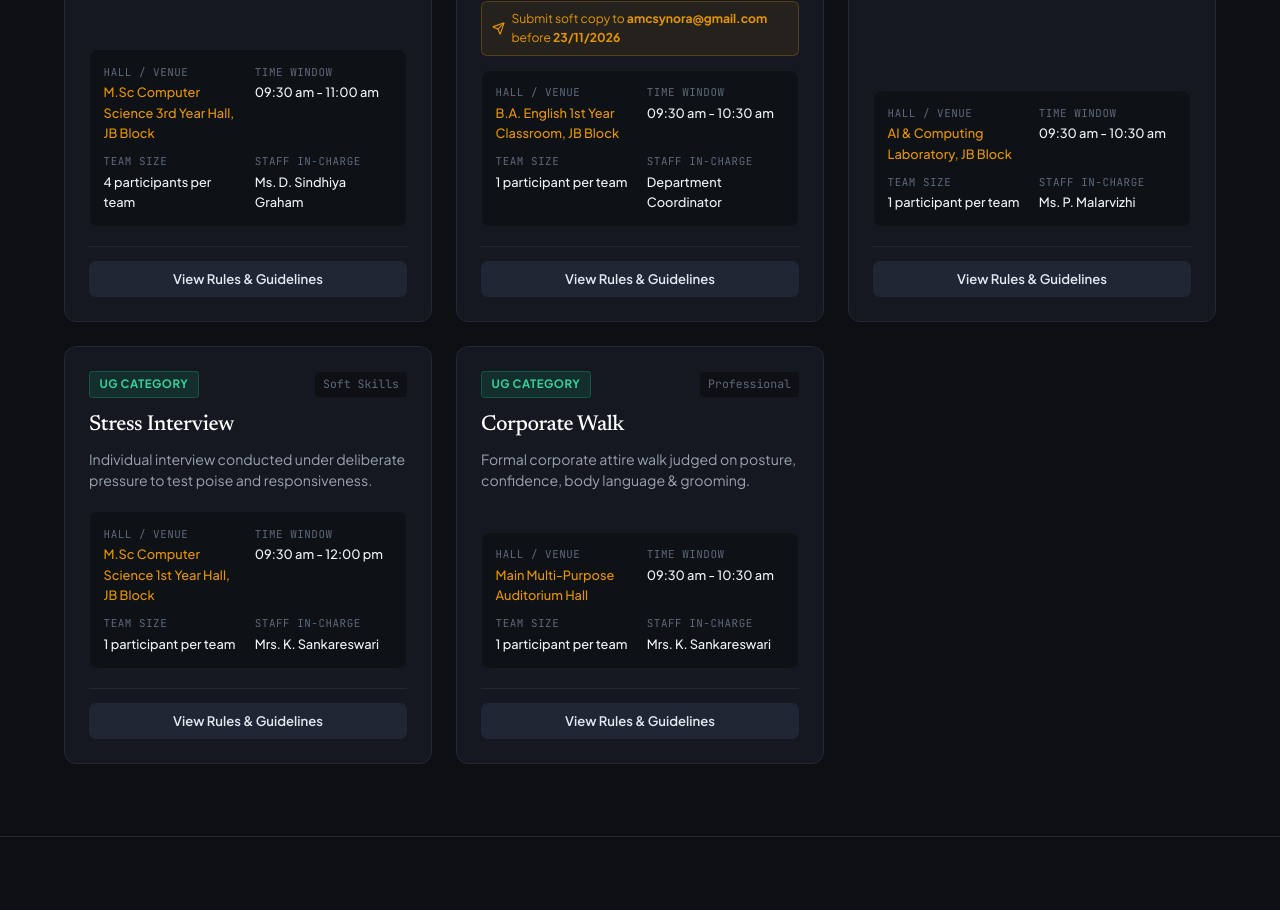
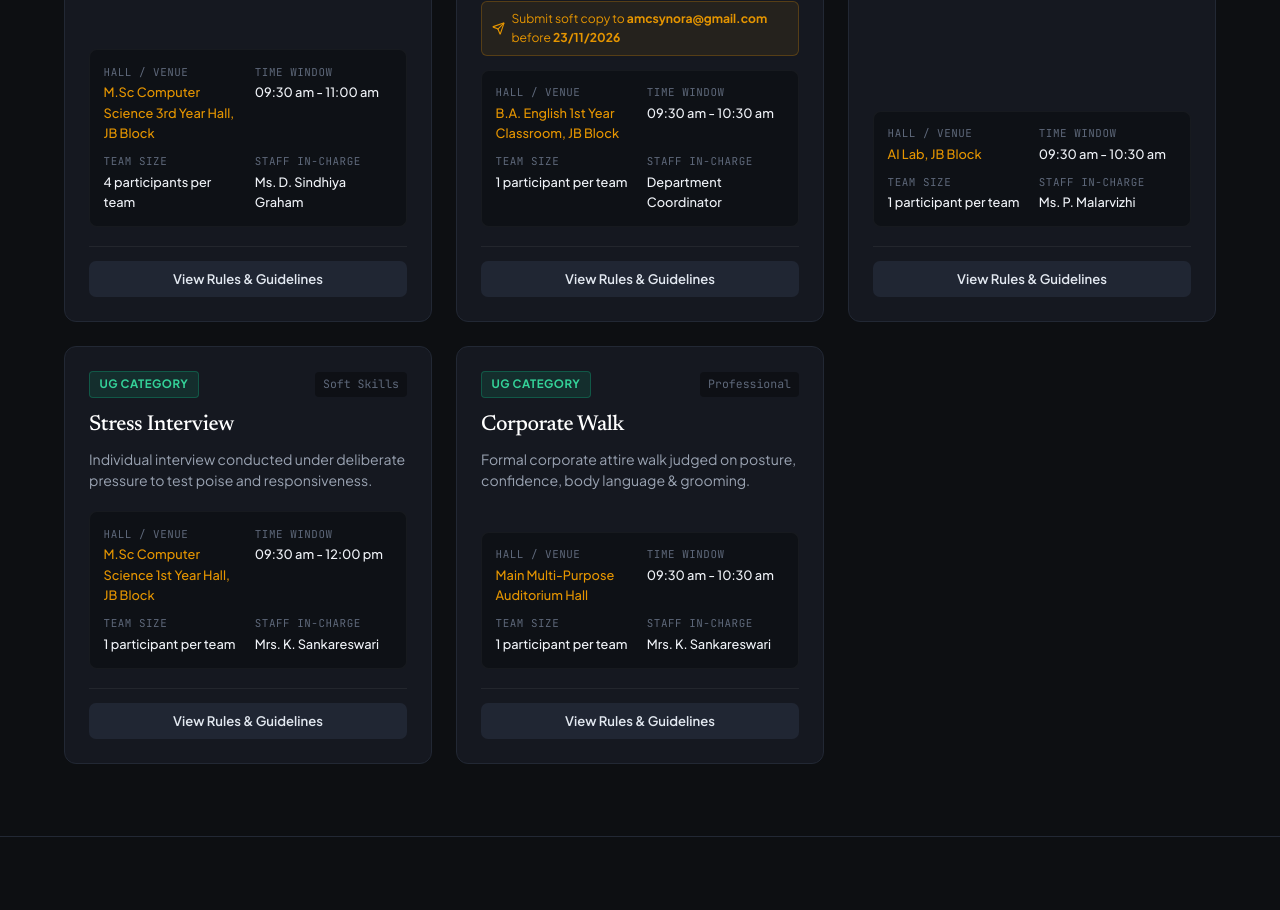
Before and after one commit to mogesh-developer/SYNORA_2K26, a React (Vite) app: page / in a window 1280 px wide. Shown: the part 2160-3070 px from the top of the page. Built offline with nearby package versions, Linux system fonts and the light colour scheme.

Commit message:
fix: change prompt engineering venue back to AI Lab, JB Block

```diff
--- a/src/festData.js
+++ b/src/festData.js
@@ -221,7 +221,7 @@ export const EVENTS = [
     title: "Prompt Engineering",
     shortDesc: "On-spot interactive AI prompt task assessing generative precision and logic.",
     teamSize: "1 participant per team",
-    venue: "AI & Computing Laboratory, JB Block",
+    venue: "AI Lab, JB Block",
     time: "09:30 am - 10:30 am",
     duration: "20 minutes",
     staffIncharge: "Ms. P. Malarvizhi",
@@ -345,7 +345,7 @@ export const EVENTS = [
     title: "Prompt Engineering",
     shortDesc: "Postgraduate level on-spot generative AI challenge evaluating prompt craft.",
     teamSize: "1 participant per team",
-    venue: "AI & Computing Laboratory, JB Block",
+    venue: "AI Lab, JB Block",
     time: "09:30 am - 10:30 am",
     duration: "20 minutes",
     staffIncharge: "Ms. P. Malarvizhi",
```
